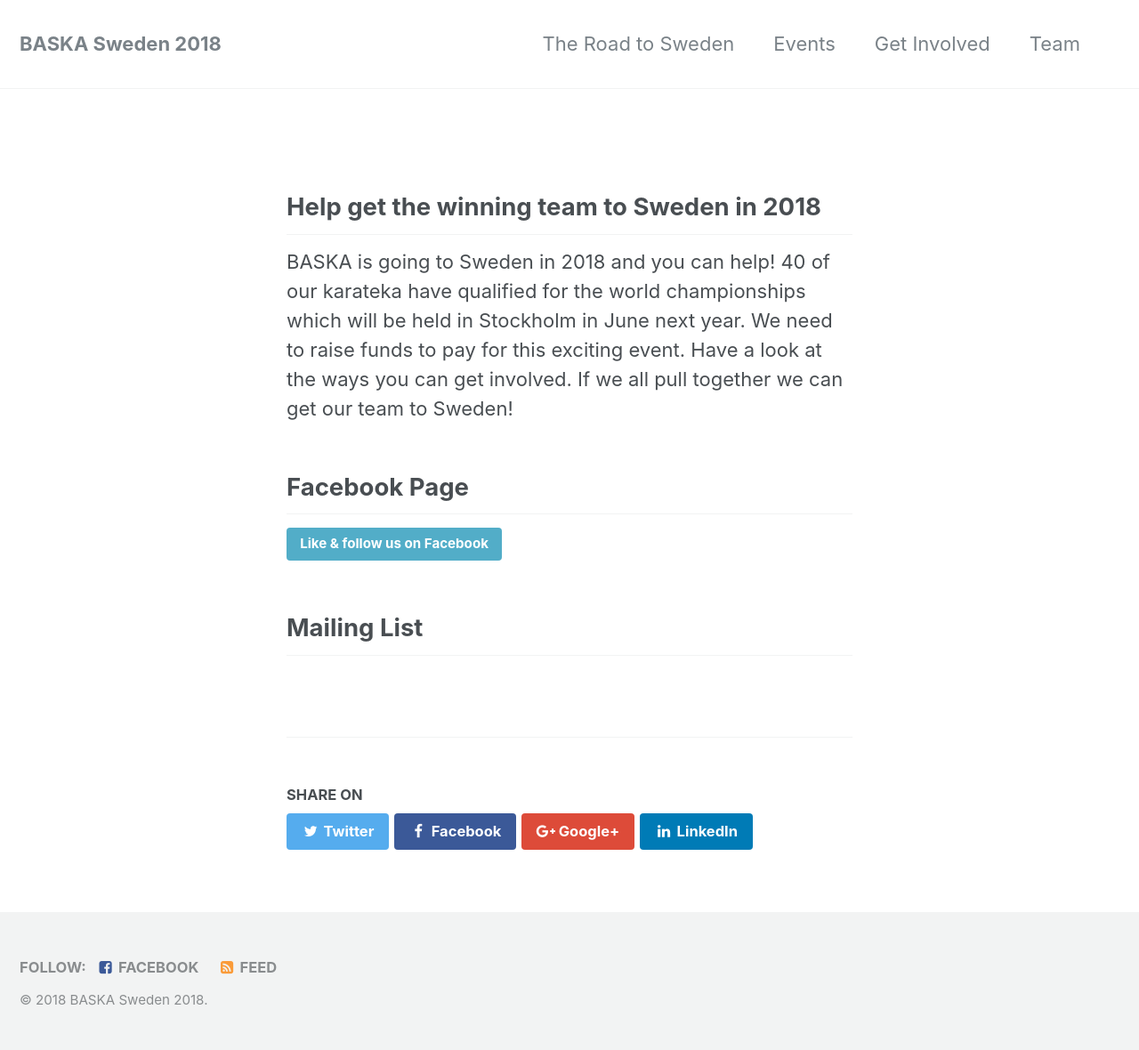
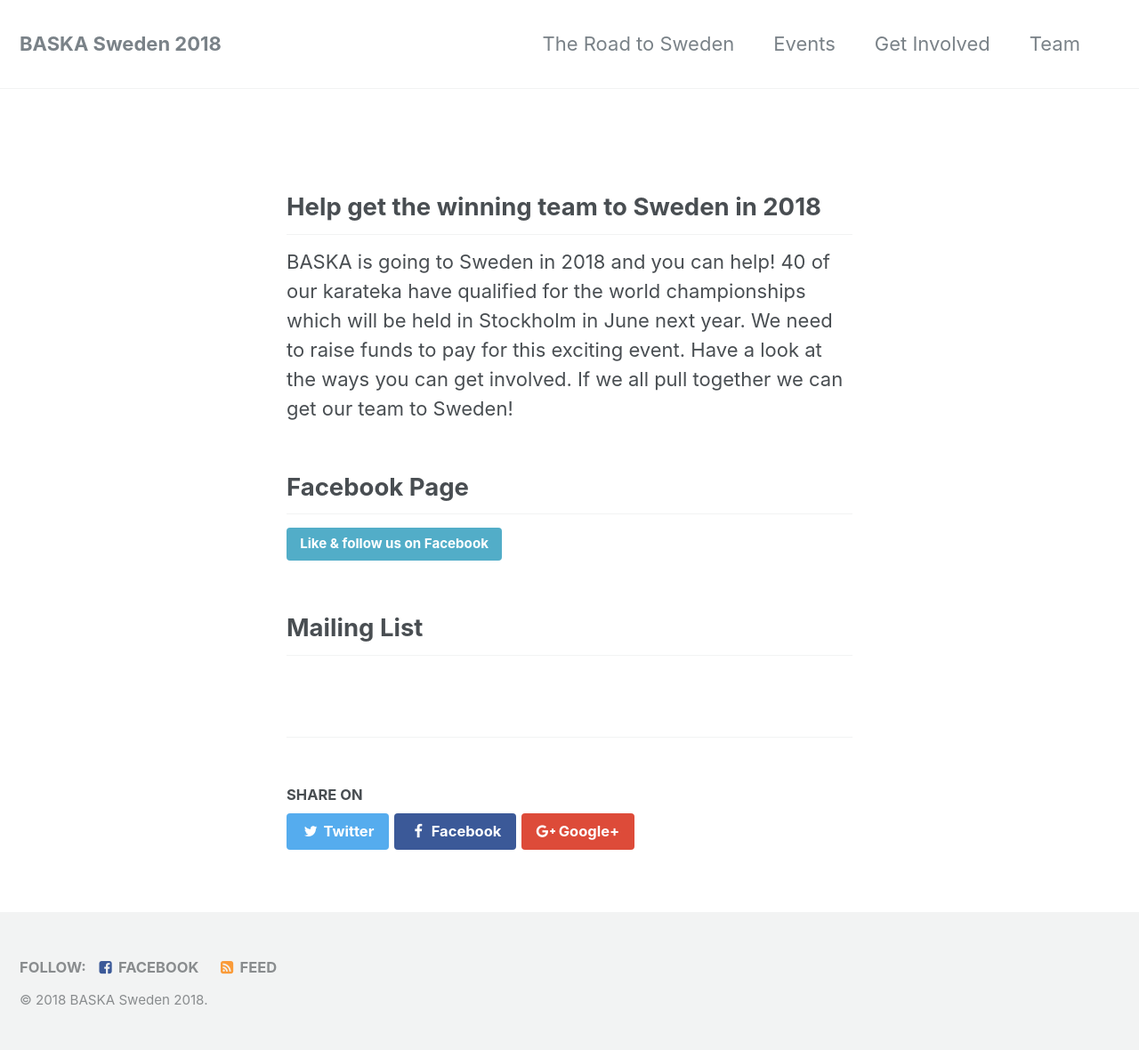
Before and after one commit to BASKA-SA/baska-sweden.co.za, a Jekyll site: the page built from index.md, in a window 1280 px wide. Shown: the whole page at 89% size. Built offline with Jekyll 4.4.1, drawn with Linux system fonts in a browser that asks for light colours.

Commit message:
moved custom header & footer files, disabled LinkedIn share buttons

```diff
--- a/_includes/social-share.html
+++ b/_includes/social-share.html
@@ -9,5 +9,7 @@
 
   <a href="https://plus.google.com/share?url={{ page.url | absolute_url | url_encode }}" class="btn btn--google-plus" title="{{ site.data.ui-text[site.locale].share_on_label | default: 'Share on' }} Google Plus"><i class="fa fa-fw fa-google-plus" aria-hidden="true"></i><span> Google+</span></a>
 
+  <!--
   <a href="https://www.linkedin.com/shareArticle?mini=true&url={{ page.url | absolute_url | url_encode }}" class="btn btn--linkedin" title="{{ site.data.ui-text[site.locale].share_on_label | default: 'Share on' }} LinkedIn"><i class="fa fa-fw fa-linkedin" aria-hidden="true"></i><span> LinkedIn</span></a>
+  -->
 </section>
--- a/_layouts/default.html
+++ b/_layouts/default.html
@@ -11,7 +11,7 @@
 <html lang="{{ site.locale | slice: 0,2 | default: "en" }}" class="no-js">
   <head>
     {% include head.html %}
-    {% include head/custom.html %}
+    {% include head.custom.html %}
   </head>
 
   <body class="layout--{{ page.layout | default: layout.layout }}{% if page.classes or layout.classes %}{{ page.classes | default: layout.classes | join: ' ' | prepend: ' ' }}{% endif %}">
@@ -23,7 +23,7 @@
 
     <div class="page__footer">
       <footer>
-        {% include footer/custom.html %}
+        {% include footer.custom.html %}
         {% include footer.html %}
       </footer>
     </div>
```
Also changed, not shown: _includes/footer.custom.html (renamed from _includes/footer/custom.html), _includes/head.custom.html (renamed from _includes/head/custom.html).
